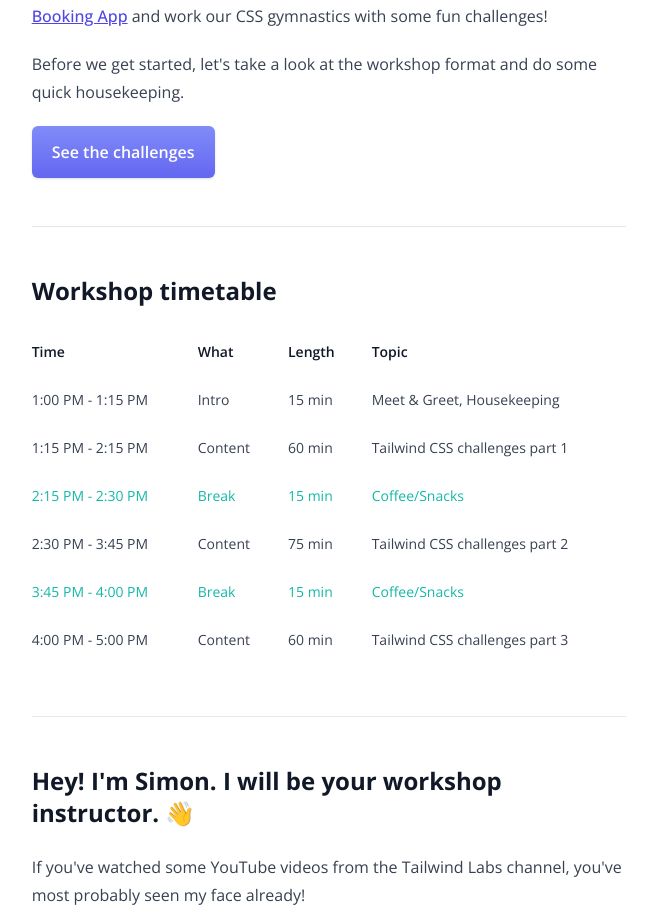
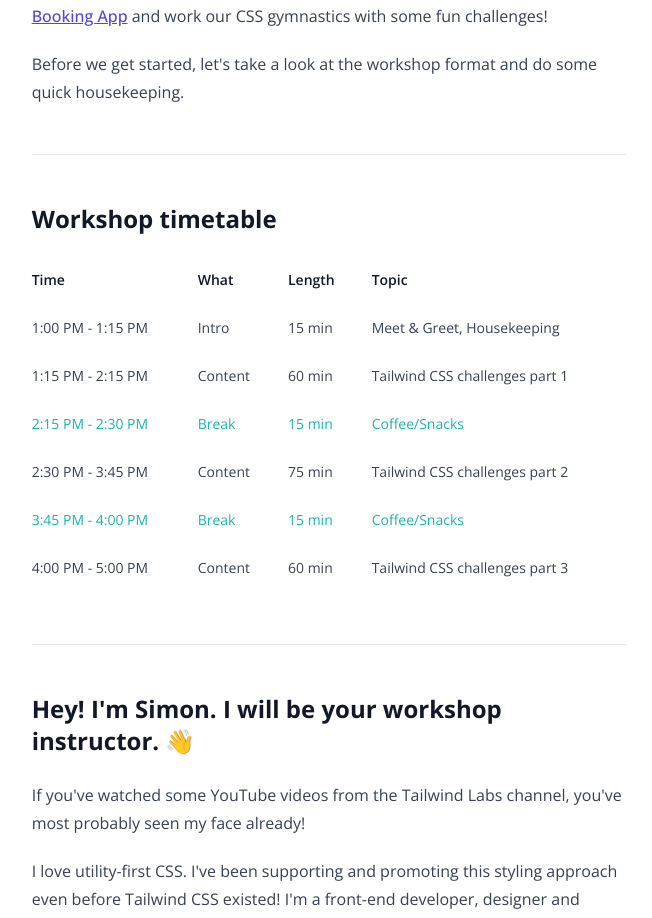
Before and after one commit to pro-tailwind/workshop-gymnastics-companion-site, a Next.js app: page / in a window 1280 px wide. Shown: the part 1086-2004 px from the top of the page, without its empty margins (311-963 px from the left). Built offline with nearby package versions, Linux system fonts and the light colour scheme.

Commit message:
Remove pointless button on landing page

```diff
--- a/pages/index.js
+++ b/pages/index.js
@@ -1,10 +1,4 @@
-import cx from 'clsx'
-import Link from 'next/link'
-import ReactMarkdown from 'react-markdown'
-
-import { lessons } from '../data'
-
-export default function App() {
+export default function Homepage() {
   return (
     <>
       <div className="overflow-hidden bg-indigo-600">
@@ -37,11 +31,6 @@
               Before we get started, let's take a look at the workshop format and do some quick
               housekeeping.
             </p>
-            <Link href="/challenges">
-              <a className="inline-block rounded-md bg-gradient-to-t from-indigo-500 to-indigo-400 px-5 py-3 font-semibold text-white no-underline shadow hover:from-indigo-400 hover:to-indigo-500">
-                See the challenges
-              </a>
-            </Link>
 
             <hr />
             <h2>Workshop timetable</h2>
```
